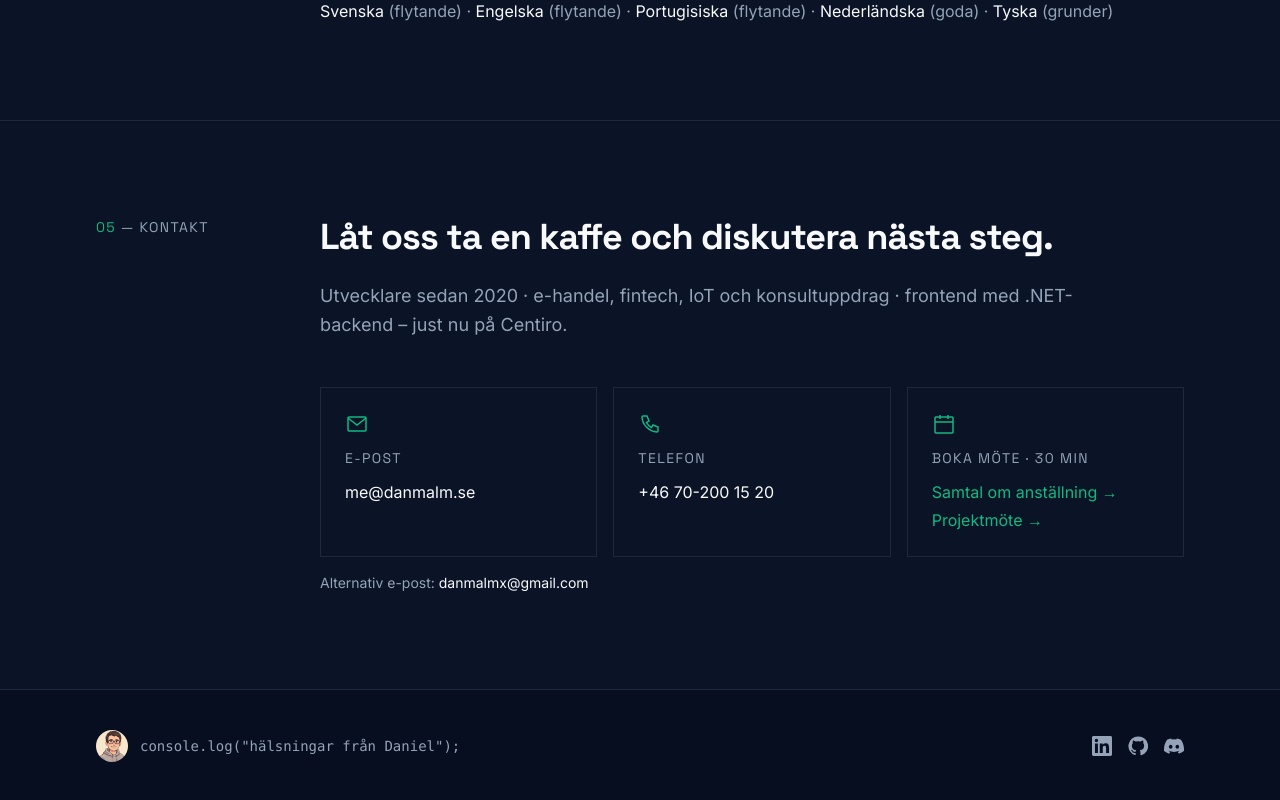
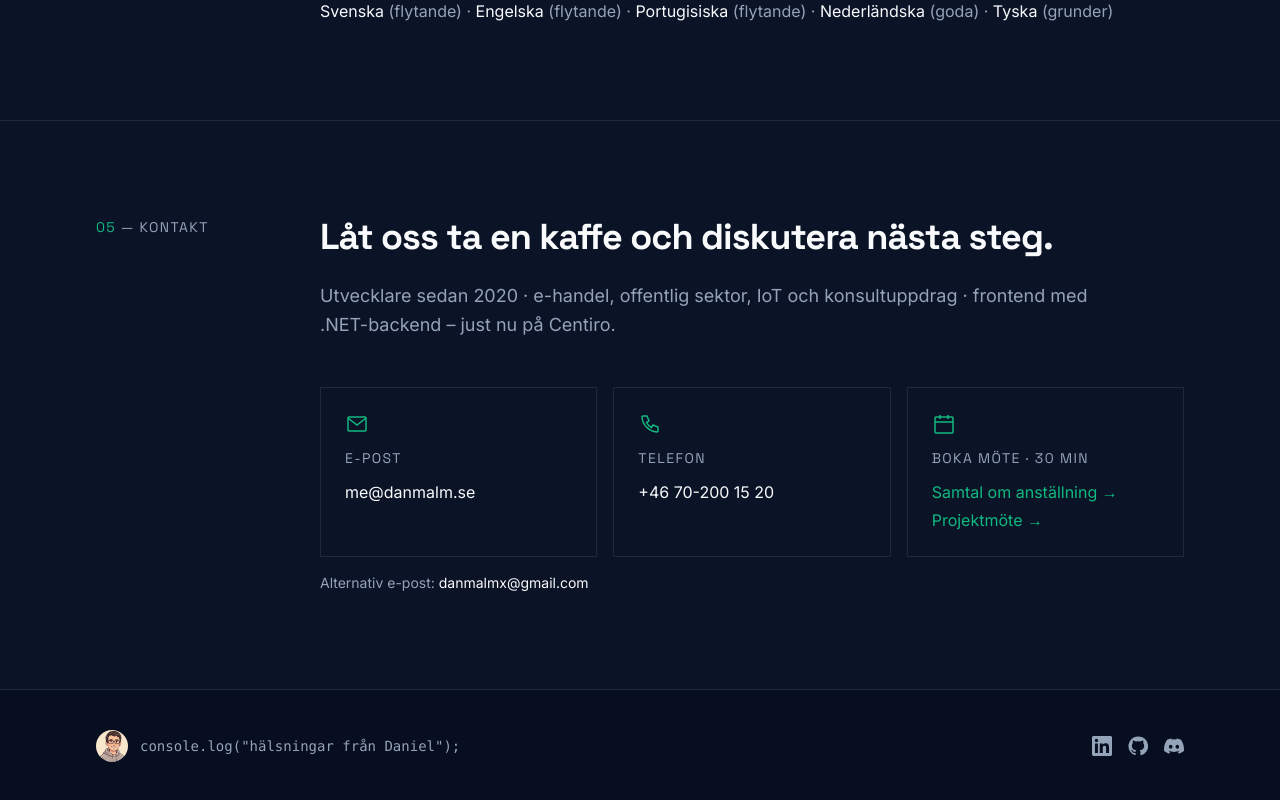
Before and after one commit to therealdanmalmx/danmalm-se, a Next.js app: page / in a window 1280 px wide. Shown: the part 5567-6367 px from the top of the page. Built offline with nearby package versions, Linux system fonts and the light colour scheme.

Commit message:
content: replace fintech with public sector in contact summary
Co-Authored-By: Claude Opus 5.5 <noreply@anthropic.com>

```diff
--- a/src/content/content.ts
+++ b/src/content/content.ts
@@ -273,4 +273,4 @@ export const projects: Project[] = [];
 export const contactHeading = "Låt oss ta en kaffe och diskutera nästa steg.";
 
 export const contactSummary =
-  "Utvecklare sedan 2020 · e-handel, fintech, IoT och konsultuppdrag · frontend med .NET-backend – just nu på Centiro.";
+  "Utvecklare sedan 2020 · e-handel, offentlig sektor, IoT och konsultuppdrag · frontend med .NET-backend – just nu på Centiro.";
```
